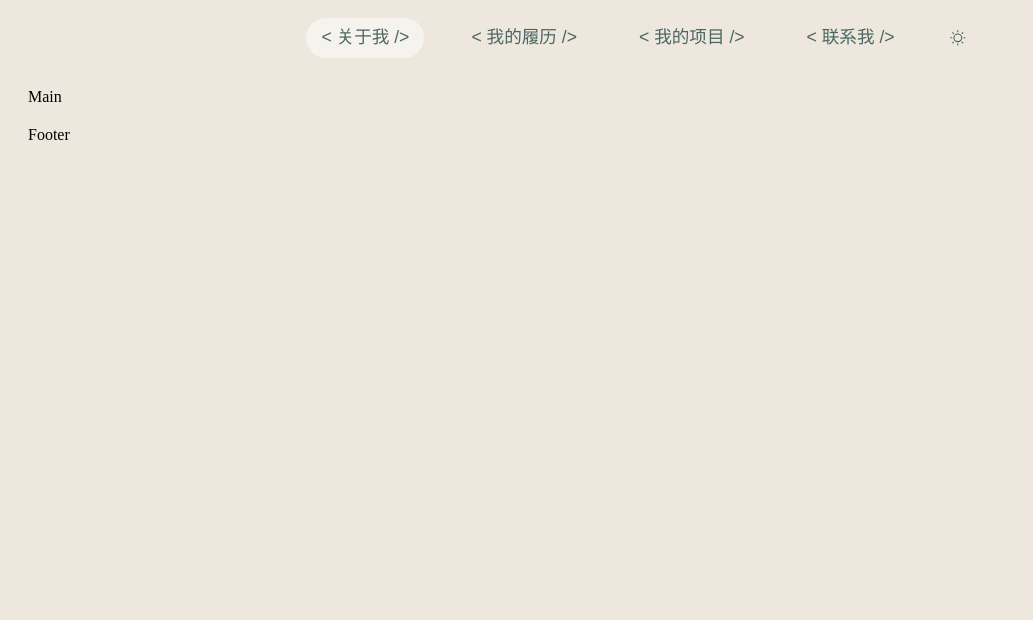
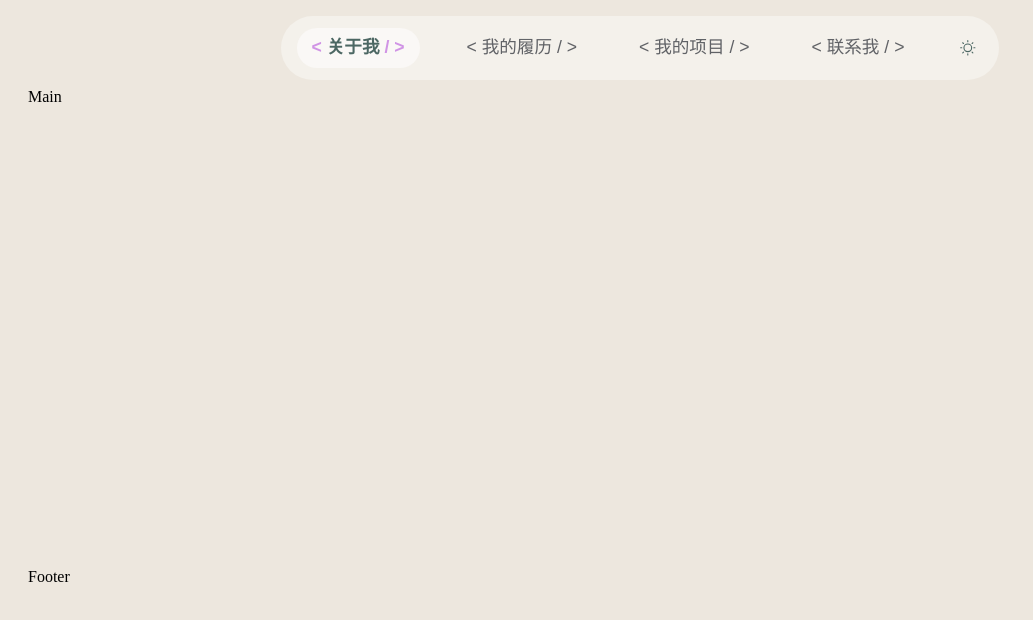
Before and after one commit to shanny-shan/ShannyDev, a Vue app: page / in a window 1280 px wide. Shown: the top 620 px of the page, without its empty margins (0-1033 px from the left). Built offline with nearby package versions, Linux system fonts and the light colour scheme.

Commit message:
v0.0.5 header样式与主题切换

```diff
--- a/package.json
+++ b/package.json
@@ -1,7 +1,7 @@
 {
   "name": "shannydev",
   "private": true,
-  "version": "0.0.4",
+  "version": "0.0.5",
   "type": "module",
   "scripts": {
     "dev": "vite",
--- a/src/App.vue
+++ b/src/App.vue
@@ -10,10 +10,10 @@ import Main from '@/components/Main.vue'
       <el-header class="header">
         <Header1 />
       </el-header>
-      <el-main>
+      <el-main class="main">
         <Main />
       </el-main>
-      <el-footer>
+      <el-footer class="footer">
         <Footer />
       </el-footer>
     </el-container>
@@ -26,4 +26,10 @@ import Main from '@/components/Main.vue'
   justify-content: center;
   align-items: center;
 }
+.main {
+  height: 500px;
+}
+.footer {
+  height: 500px;
+}
 </style>
--- /dev/null
+++ b/src/assets/css/dark.scss
@@ -0,0 +1,11 @@
+.dark {
+  html,
+  body {
+    background-color: #1a191d;
+  }
+  --my-header_bg: #25242a;
+  --my-header_item_bg: #2d2c32;
+  --my-header_decor: #e2b8ff;
+  --my-header_text: #66d9ed;
+  --my-header_sep: #e2b8ff;
+}
--- /dev/null
+++ b/src/assets/css/light.scss
@@ -0,0 +1,11 @@
+:root {
+  html,
+  body {
+    background-color: #ede7de;
+  }
+  --my-header_bg: #f4f1eb;
+  --my-header_item_bg: #faf8f6;
+  --my-header_decor: #d094e5;
+  --my-header_text: #4c6763;
+  --my-header_sep: #d094e5;
+}
--- a/src/assets/css/style.scss
+++ b/src/assets/css/style.scss
@@ -1,5 +1,4 @@
 html,
 body {
   font-size: 16px;
-  background-color: #ede7de;
 }
--- a/src/components/Header1.vue
+++ b/src/components/Header1.vue
@@ -16,7 +16,10 @@ const changeHeader = (e) => {
         v-bind:class="{ active: active === 0 }"
         @click="changeHeader(0)"
       >
-        <span><</span><span>&nbsp;关于我&nbsp;</span><span>/></span>
+        <span class="header_decor"><</span>
+        <span class="header_text">&nbsp;关于我&nbsp;</span>
+        <span class="header_sep">/&nbsp;</span>
+        <span class="header_decor">></span>
       </el-button>
       <el-button
         round
@@ -24,7 +27,10 @@ const changeHeader = (e) => {
         v-bind:class="{ active: active === 1 }"
         @click="changeHeader(1)"
       >
-        <span><</span><span>&nbsp;我的履历&nbsp;</span><span>/></span>
+        <span class="header_decor"><</span>
+        <span class="header_text">&nbsp;我的履历&nbsp;</span>
+        <span class="header_sep">/&nbsp;</span>
+        <span class="header_decor">></span>
       </el-button>
       <el-button
         round
@@ -32,7 +38,10 @@ const changeHeader = (e) => {
         v-bind:class="{ active: active === 2 }"
         @click="changeHeader(2)"
       >
-        <span><</span><span>&nbsp;我的项目&nbsp;</span><span>/></span>
+        <span class="header_decor"><</span>
+        <span class="header_text">&nbsp;我的项目&nbsp;</span>
+        <span class="header_sep">/&nbsp;</span>
+        <span class="header_decor">></span>
       </el-button>
       <el-button
         round
@@ -40,9 +49,12 @@ const changeHeader = (e) => {
         v-bind:class="{ active: active === 3 }"
         @click="changeHeader(3)"
       >
-        <span><</span><span>&nbsp;联系我&nbsp;</span><span>/></span>
+        <span class="header_decor"><</span>
+        <span class="header_text">&nbsp;联系我&nbsp;</span>
+        <span class="header_sep">/&nbsp;</span>
+        <span class="header_decor">></span>
       </el-button>
-      <Theme class="header-item" />
+      <Theme class="header-item header-theme" />
     </div>
   </el-affix>
 </template>
@@ -51,28 +63,52 @@ const changeHeader = (e) => {
   display: flex;
   justify-content: center;
   align-items: center;
+  margin-top: 1rem;
+  background-color: var(--my-header_bg);
+  border-radius: 2rem;
+  height: 4rem;
+
   .header-item {
     margin: 0 1rem !important;
     background-color: transparent;
     border: none;
-    color: #4c6763;
     font-size: 1.1rem;
     height: 2.5rem;
+    // span {
+    //   color: #b6b5b5;
+    // }
   }
-  .header-item:hover {
-    border: none;
-    background-color: initial;
-    color: #4c6763;
-  }
-  .active {
-    border: none;
-    background-color: #f6f3ef;
-    color: #4c6763;
-  }
+
+  .header-item:hover,
+  .active,
   .active:hover {
     border: none;
-    background-color: #f6f3ef;
-    color: #4c6763;
+    font-weight: bold;
+  }
+  .active,
+  .header-item:hover {
+    // 下划线样式，待定
+    // text-decoration: underline dotted;
+    // text-decoration-color: #bb77ff;
+    // text-underline-offset: 0.4rem;
+    // text-decoration-thickness: 0.1rem;
+    background-color: var(--my-header_item_bg);
+    .header_decor {
+      color: var(--my-header_decor);
+    }
+    .header_text {
+      color: var(--my-header_text);
+    }
+    .header_sep {
+      color: var(--my-header_sep);
+    }
+  }
+  .header-theme {
+    color: var(--my-header_text);
+  }
+  .header-theme:hover {
+    color: var(--my-header_text);
+    background-color: initial;
   }
 }
 </style>
--- a/src/components/Main.vue
+++ b/src/components/Main.vue
@@ -3,4 +3,4 @@
 <template>
   <div>Main</div>
 </template>
-<style lang="scss"></style>
+<style scoped lang="scss"></style>
--- a/src/main.js
+++ b/src/main.js
@@ -4,6 +4,8 @@ import ElementPlus from 'element-plus'
 import 'element-plus/dist/index.css'
 import 'element-plus/theme-chalk/dark/css-vars.css'
 import '@/assets/css/style.scss'
+import '@/assets/css/light.scss'
+import '@/assets/css/dark.scss'
 import '@/assets/css/scrollbar.scss'
 
 const app = createApp(App)
```
Also changed, not shown: 1 other file (tests, documents, lock files or other folders).
